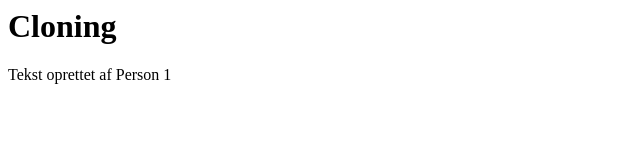
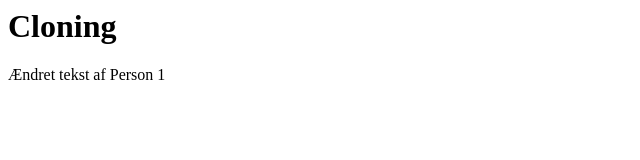
Before and after one commit to MadsIBA/Project-1, a plain HTML site: page index.html in a window 1280 px wide. Shown: the full height of the page, 0-640 px from the left. Drawn offline with Linux system fonts and the light colour scheme.

Commit message:
Changed tekst on line 2 in index.html

```diff
--- a/index.html
+++ b/index.html
@@ -1,2 +1,2 @@
 <h1>Cloning</h1>
-<p>Tekst oprettet af Person 1</p>
+<p>Ændret tekst af Person 1</p>
```
